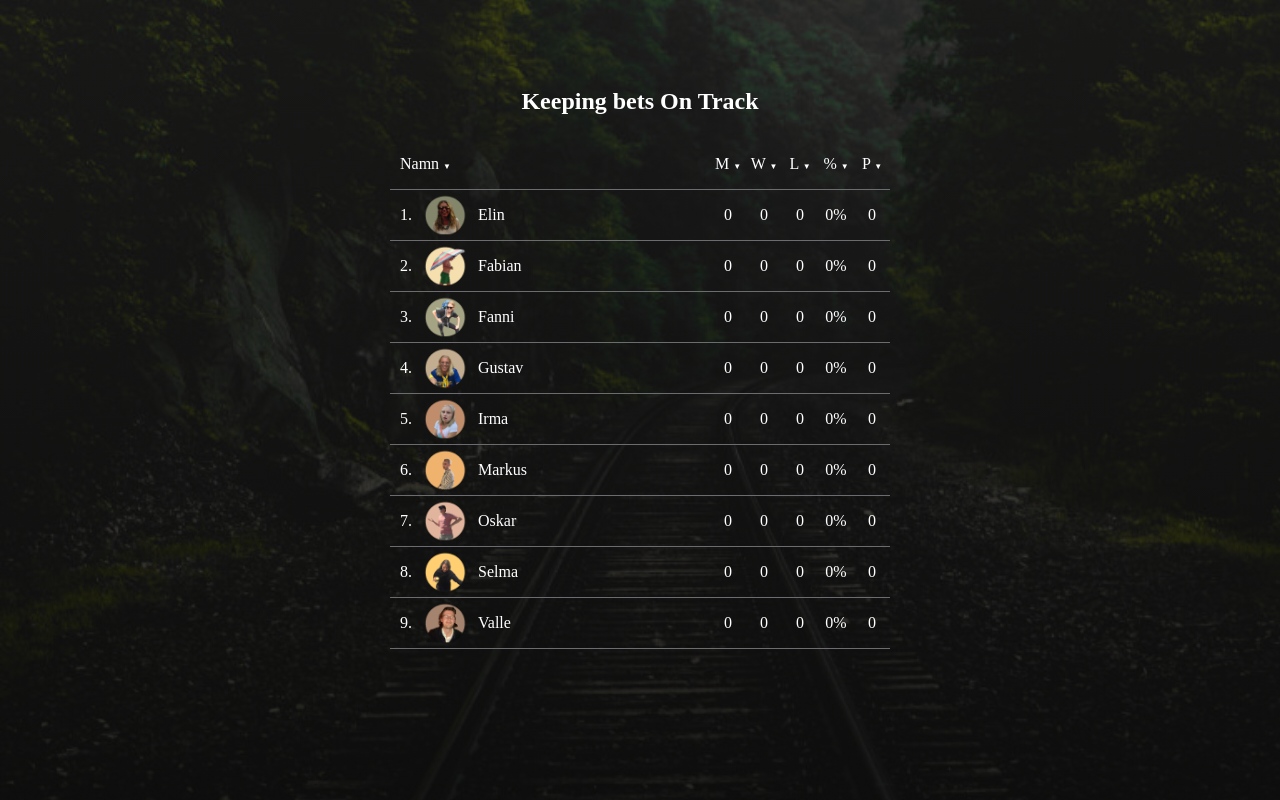
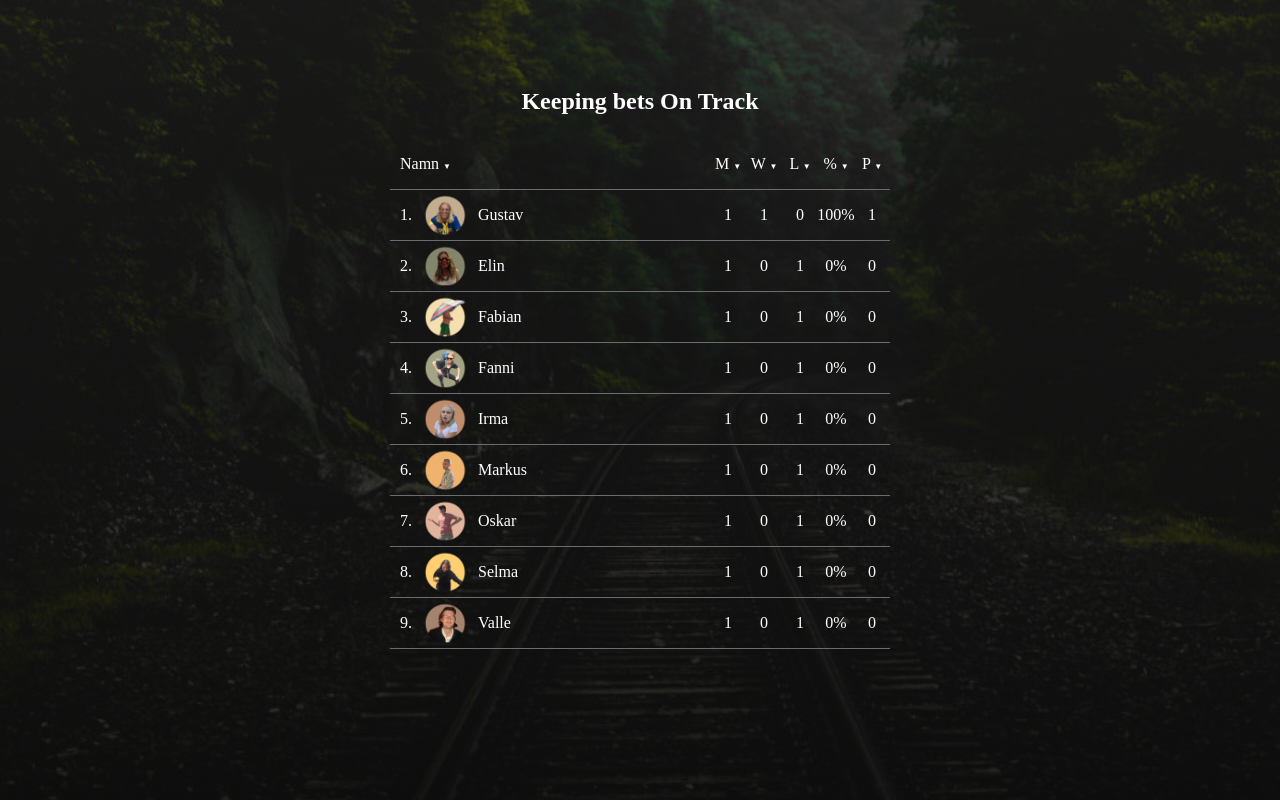
Before and after one commit to g-lowen/on-track, a React (Vite) app: page / in a window 1280 px wide. Built offline with nearby package versions, Linux system fonts and the light colour scheme.

Commit message:
Add result of first match + some css styling

```diff
--- a/public/Results.json
+++ b/public/Results.json
@@ -1,6 +1,6 @@
 {
   "results": {
-    "g11": false,
+    "g11": "Marie Agerhäll & Fritte Fritzson",
     "g12": false,
     "g13": false,
     "g21": false,
--- a/src/home/Home.jsx
+++ b/src/home/Home.jsx
@@ -113,11 +113,11 @@ function Home() {
 
         return (
           <div className={`${styles["row"]}`} key={index}>
-            <div
-              className={`${styles["row-item-1"]}`}
-              style={{ marginLeft: "10px" }}
-            >
-              <Link className={styles["row-item-1"]} to={playerInfo.name}>
+            <Link className={styles["row-item-1"]} to={playerInfo.name}>
+              <div
+                className={`${styles["row-item-1"]}`}
+                style={{ marginLeft: "10px" }}
+              >
                 {`${index + 1 + ". "}`}
                 <img
                   className={`${styles["player-icon"]}`}
@@ -125,8 +125,8 @@ function Home() {
                   alt="Icon"
                 />
                 <span className={styles["link"]}>{playerInfo.name}</span>
-              </Link>
-            </div>
+              </div>
+            </Link>
             <div className={`${styles["row-item"]}`}>{sumMatches}</div>
             <div className={`${styles["row-item"]}`}>{playerInfo.win}</div>
             <div className={`${styles["row-item"]}`}>{playerInfo.loss}</div>
--- a/src/home/Home.module.css
+++ b/src/home/Home.module.css
@@ -47,11 +47,11 @@
 }
 
 .btn::first-letter {
-  font-size: 8px;
+  font-size: 0.5rem;
 }
 
 .row-item .btn {
-  width: 36px;
+  width: 3rem;
 }
 
 .row-item-1 {
@@ -69,14 +69,14 @@
   align-self: center;
   display: flex;
   justify-self: center;
-  margin: 10px;
+  margin: 1rem;
 }
 
 .player-icon {
   align-items: center;
   display: flex;
   height: 36px;
-  margin: auto 5px auto 5px;
+  margin: auto 0.5rem auto 0.5rem;
   width: 36px;
   text-align: center;
 }
```
